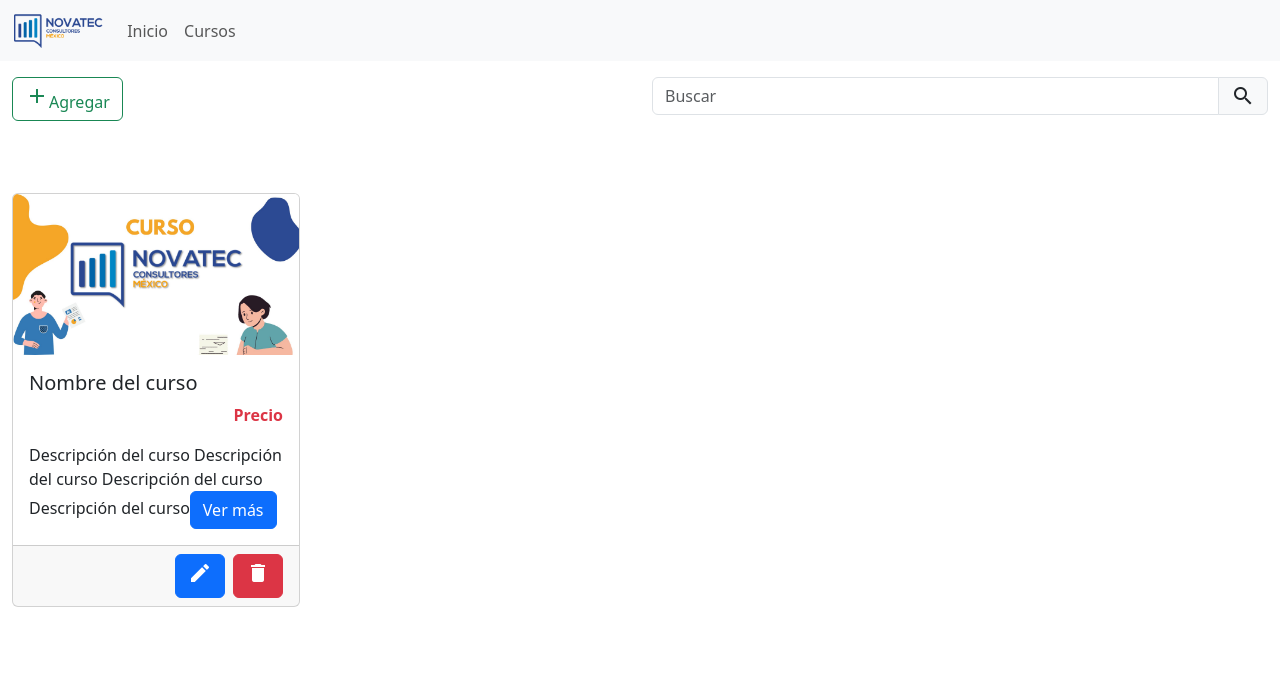
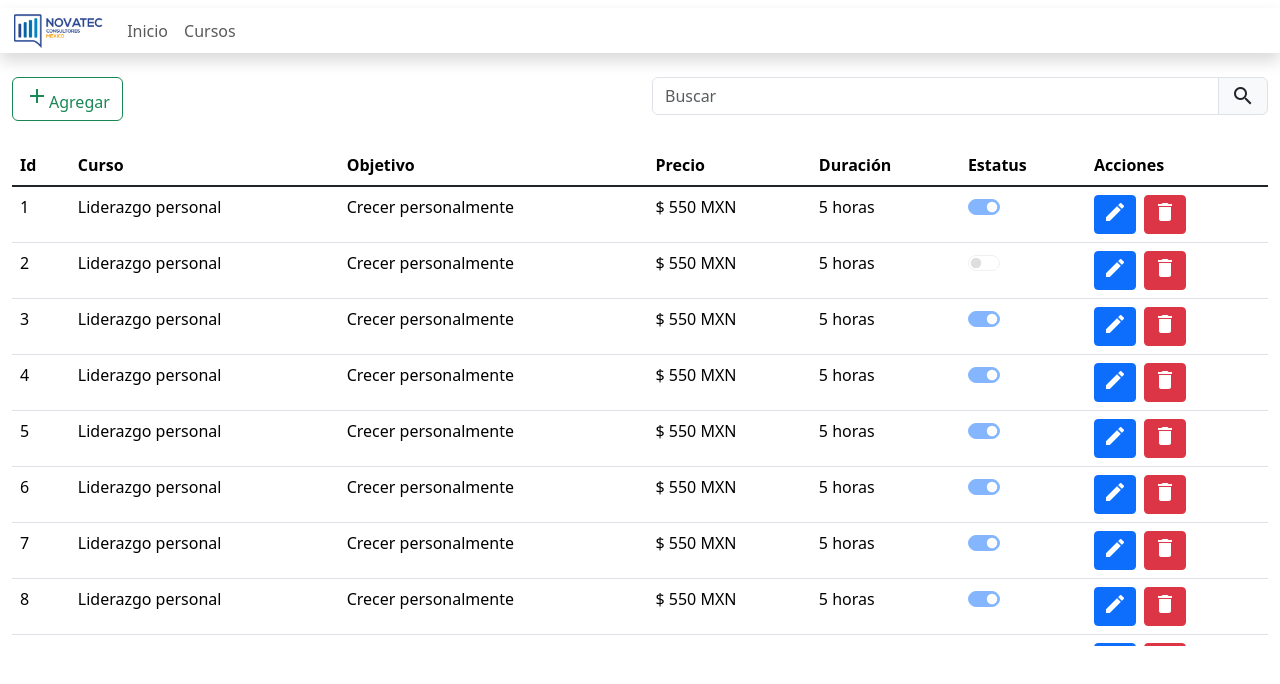
Before and after one commit to Abel-Mendoza-Vera/proyectoncm, a React (Vite) app: page /admin/cursos in a window 1280 px wide. Shown: the top 684 px of the page. Built offline with nearby package versions, Linux system fonts and the light colour scheme.

Commit message:
Agregando el gestor global, Cambiando la vista del curso (Administrativa)

```diff
--- a/package.json
+++ b/package.json
@@ -16,7 +16,8 @@
     "react-bootstrap": "^2.7.0",
     "react-dom": "^18.2.0",
     "react-router-dom": "^6.7.0",
-    "sweetalert2": "^11.7.0"
+    "sweetalert2": "^11.7.0",
+    "zustand": "^4.3.2"
   },
   "devDependencies": {
     "@types/react": "^18.0.26",
--- a/src/components/Navbar.jsx
+++ b/src/components/Navbar.jsx
@@ -3,8 +3,8 @@
 
 const Navbar = () => {
     return (
-        <nav className="navbar navbar-expand-lg bg-body-tertiary">
-            <div className="container-fluid">
+        <nav className="navbar navbar-expand-lg  bg-ligth">
+            <div className="container-fluid shadow">
                 <Link to="/" className="navbar-brand" >
                     <img src={logo} alt="Logo de Novatec Consultores Mexico" height='35' />
                 </Link>
--- /dev/null
+++ b/src/components/curso/A_Registro.jsx
@@ -0,0 +1,57 @@
+import Swal from "sweetalert2"
+
+const A_Registro = ( { curso } ) => {
+
+    const alertaEliminar = () => {
+        const swalWithBootstrapButtons = Swal.mixin({
+            customClass: {
+                confirmButton: 'btn btn-success mx-2',
+                cancelButton: 'btn btn-danger'
+            },
+            buttonsStyling: false
+        })
+
+        swalWithBootstrapButtons.fire({
+            title: 'Eliminar curso',
+            text: "¿Esta seguro de querer eliminar el curso?",
+            icon: 'warning',
+            showCancelButton: true,
+            confirmButtonText: 'Si, eliminalo'
+        }).then((result) => {
+            if (result.isConfirmed) {
+                Swal.fire({
+                    title: "Eliminar curso",
+                    text: "El curso a sido eliminado correctamente",
+                    icon: 'success'
+                }
+                )
+            }
+        })
+    }
+
+    return (
+        <tr >
+            <td>{curso.idCurso}</td>
+            <td>{curso.nombre}</td>
+            <td>{curso.objetivos}</td>
+            <td>$ {curso.precio} MXN</td>
+            <td>{curso.duracion} horas</td>
+            <td>
+                <div className='form-check form-switch'>
+                    {
+                        curso.estatus == 0 ?
+                            (<><input className="form-check-input" disabled type="checkbox" role="switch" id={`curso${curso.idCurso}`} /></>)
+                            :
+                            (<><input className="form-check-input" disabled type="checkbox" role="switch" id={`curso${curso.idCurso}`} checked /></>)
+                    }
+                </div>
+            </td>
+            <td>
+                <button className='btn btn-primary btn-sm me-2'><span className='material-icons'>edit</span></button>
+                <button className='btn btn-danger btn-sm' onClick={alertaEliminar}><span className='material-icons'>delete</span></button>
+            </td>
+        </tr>
+    )
+}
+
+export default A_Registro
--- /dev/null
+++ b/src/components/curso/A_Tabla.jsx
@@ -0,0 +1,37 @@
+import { useCursoStore } from "../../store/cursoStore"
+import A_Registro from "./A_Registro"
+
+const A_Tabla = () => {
+
+    const cursos = useCursoStore((state) => state.cursos)
+
+    return (
+        <div className="overflow-y-auto" style={{ height: "525px" }} >
+            <table className='table table-hover mt-4'>
+                <thead style={{ backgroundColor: "#274A93", color: "white" }}>
+                    <tr>
+                        <th>Id</th>
+                        <th>Curso</th>
+                        <th>Objetivo</th>
+                        <th>Precio</th>
+                        <th>Duración</th>
+                        <th>Estatus</th>
+                        <th>Acciones</th>
+                    </tr>
+                </thead>
+
+                <tbody className='table-group-divider' >
+                    {
+                        cursos.map((curso) => {
+                            return (
+                                <A_Registro key={curso.idCurso} curso={curso} />
+                            )
+                        })
+                    }
+                </tbody>
+            </table>
+        </div>
+    )
+}
+
+export default A_Tabla
--- a/src/components/curso/Tarjeta.jsx
+++ b/src/components/curso/Tarjeta.jsx
@@ -1,35 +1,8 @@
-import Swal from "sweetalert2"
 import imgCurso from '../../assets/curso.jpg'
 
-const Tarjeta = () => {
+const Tarjeta = ({curso}) => {
 
-    const alertaEliminar = () => {
-
-        const swalWithBootstrapButtons = Swal.mixin({
-            customClass: {
-                confirmButton: 'btn btn-success mx-2',
-                cancelButton: 'btn btn-danger'
-            },
-            buttonsStyling: false
-        })
-
-        swalWithBootstrapButtons.fire({
-            title: 'Eliminar curso',
-            text: "¿Esta seguro de querer eliminar el curso?",
-            icon: 'warning',
-            showCancelButton: true,
-            confirmButtonText: 'Si, eliminalo'
-        }).then((result) => {
-            if (result.isConfirmed) {
-                Swal.fire({
-                    title: "Eliminar curso",
-                    text: "El curso a sido eliminado correctamente",
-                    icon: 'success'
-                }
-                )
-            }
-        })
-    }
+    const identificador = `curso${curso.idCurso}`
 
     return (
         < div className='col' >
@@ -40,8 +13,8 @@
                     <p className="card-text text-end text-danger"><strong>Precio</strong></p>
 
                     <p className="card-text">
-                        Descripción del curso Descripción del curso Descripción del curso Descripción del curso<span className="collapse" id="collapseExample" >Descripción del curso Descripción del curso Descripción del curso Descripción del curso Descripción del curso Descripción del curso Descripción del curso Descripción del curso Descripción del curso Descripción del curso Descripción del curso </span>
-                        <a className="btn btn-primary" data-bs-toggle="collapse" href="#collapseExample" role="button" aria-expanded="false" aria-controls="collapseExample">
+                        Descripción del curso Descripción del curso Descripción del curso Descripción del curso<span className="collapse" id={identificador} >Descripción del curso Descripción del curso Descripción del curso Descripción del curso Descripción del curso Descripción del curso Descripción del curso Descripción del curso Descripción del curso Descripción del curso Descripción del curso </span>
+                        <a className="btn btn-primary" data-bs-toggle="collapse" href={`#${identificador}`} role="button" aria-expanded="false" aria-controls="collapseExample">
                             Ver más
                         </a>
 
--- a/src/pages/admin/A_Cursos.jsx
+++ b/src/pages/admin/A_Cursos.jsx
@@ -1,7 +1,9 @@
 import Swal from "sweetalert2"
-import Tarjeta from "../../components/curso/Tarjeta"
+import A_Tabla from "../../components/curso/A_Tabla"
 
 const A_Cursos = () => {
+
+
 
   const alerta = () => {
     Swal.fire({
@@ -31,11 +33,22 @@
           </div>
         </div>
 
-        { /** Lista de las tarjetas de los cursos */}
-        <div className='row mt-5 g-4' >
-          <Tarjeta/>
+        {/** Tabla */}
+        <A_Tabla/>
+
+
+        { /** Lista de las tarjetas de los cursos
+        <div className='row mt-3 row-cols-auto g-3 mx-auto' >
+          {
+            cantCursos.map((curso) => {
+              return (
+              <>
+              <Tarjeta key={curso.idCurso} curso={curso} />
+              </>)
+            })
+          }
         </div>
-
+      */}
         <div className="modal fade" id="agregarCursoModal" tabIndex="-1" aria-labelledby="exampleModalLabel" aria-hidden="true">
           <div className="modal-dialog modal-dialog-centered modal-lg modal-dialog-scrollable">
             <div className="modal-content">
```
Also changed, not shown: 2 other files (tests, documents, lock files or other folders).
